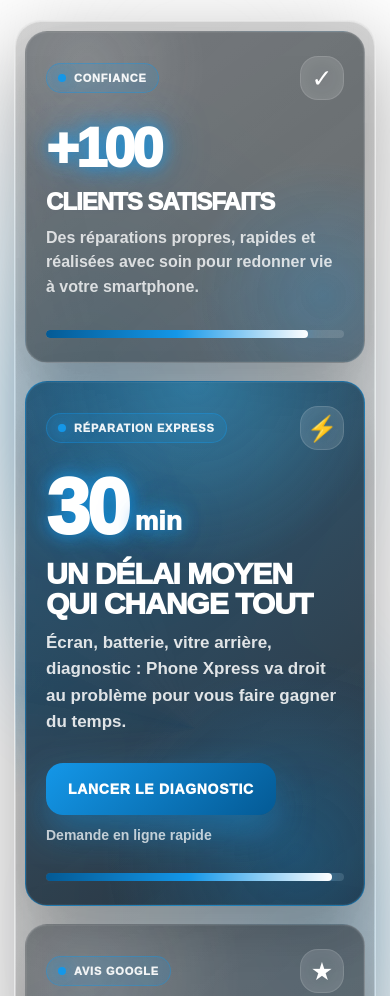
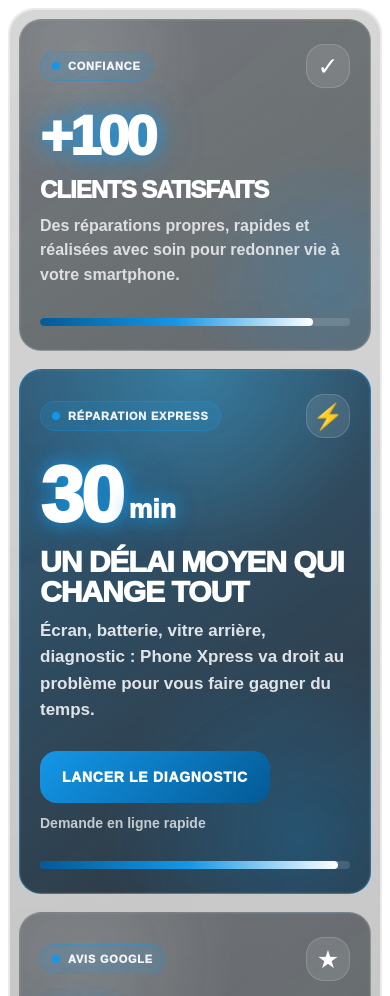
Before and after one commit to akalayonagency/PhoneXpress2, a plain HTML site: page index.html in a window 390 px wide. Shown: the top 996 px of the page. Drawn offline with Linux system fonts and the light colour scheme.

Commit message:
Update index.html

```diff
--- a/index.html
+++ b/index.html
@@ -16,20 +16,29 @@
       --glass-strong: rgba(3, 16, 28, 0.72);
     }
 
-    * { box-sizing: border-box; }
+    * {
+      box-sizing: border-box;
+    }
 
-    html, body {
+    html,
+    body {
       margin: 0;
       width: 100%;
       min-height: 100%;
       background: transparent;
       color: var(--white);
       font-family: Arial, Helvetica, sans-serif;
-      overflow-x: hidden;
+      overflow: hidden;
+      scrollbar-width: none;
+    }
+
+    html::-webkit-scrollbar,
+    body::-webkit-scrollbar {
+      display: none;
     }
 
     body {
-      padding: 26px 12px;
+      padding: 0;
     }
 
     .px-experience {
@@ -39,30 +48,20 @@
       padding: 18px;
       background: transparent;
       isolation: isolate;
-    }
-
-    .px-bg-aura {
-      position: absolute;
-      inset: -8% 0;
-      z-index: -4;
-      background:
-        radial-gradient(circle at 16% 32%, rgba(20,151,232,0.36), transparent 28%),
-        radial-gradient(circle at 50% 12%, rgba(255,255,255,0.13), transparent 23%),
-        radial-gradient(circle at 88% 62%, rgba(20,151,232,0.31), transparent 29%);
-      filter: blur(34px);
-      animation: auraMove 7s ease-in-out infinite alternate;
+      overflow: hidden;
     }
 
     .px-tech-grid {
       position: absolute;
-      inset: 0;
-      z-index: -3;
-      opacity: 0.14;
+      inset: 18px;
+      z-index: -1;
+      opacity: 0.10;
       background-image:
         linear-gradient(rgba(255,255,255,0.14) 1px, transparent 1px),
         linear-gradient(90deg, rgba(255,255,255,0.14) 1px, transparent 1px);
       background-size: 58px 58px;
-      mask-image: radial-gradient(circle at center, #000 0%, transparent 72%);
+      border-radius: 36px;
+      pointer-events: none;
     }
 
     .px-shell {
@@ -74,20 +73,7 @@
         linear-gradient(135deg, rgba(255,255,255,0.14), rgba(255,255,255,0.035)),
         rgba(0,0,0,0.10);
       border: 1px solid rgba(255,255,255,0.15);
-      box-shadow:
-        0 28px 90px rgba(0,0,0,0.34),
-        inset 0 0 0 1px rgba(255,255,255,0.05);
       backdrop-filter: blur(16px);
-    }
-
-    .px-shell::before {
-      content: "";
-      position: absolute;
-      inset: -60%;
-      background: conic-gradient(from 120deg, transparent, rgba(20,151,232,0.26), rgba(255,255,255,0.18), transparent 28%);
-      animation: spinLight 14s linear infinite;
-      pointer-events: none;
-      opacity: 0.7;
     }
 
     .px-shell::after {
@@ -120,25 +106,24 @@
         linear-gradient(145deg, rgba(255,255,255,0.10), rgba(255,255,255,0.02)),
         var(--glass);
       border: 1px solid rgba(255,255,255,0.16);
-      box-shadow:
-        0 22px 62px rgba(0,0,0,0.28),
-        inset 0 0 0 1px rgba(255,255,255,0.05);
+      box-shadow: inset 0 0 0 1px rgba(255,255,255,0.05);
       transform: translateY(18px);
       opacity: 0;
       animation: cardIn 0.9s cubic-bezier(.2,.8,.2,1) forwards;
-      transition: transform .35s ease, box-shadow .35s ease, border-color .35s ease;
+      transition: transform .35s ease, border-color .35s ease;
     }
 
-    .px-card:nth-child(2) { animation-delay: .12s; }
-    .px-card:nth-child(3) { animation-delay: .24s; }
+    .px-card:nth-child(2) {
+      animation-delay: .12s;
+    }
+
+    .px-card:nth-child(3) {
+      animation-delay: .24s;
+    }
 
     .px-card:hover {
-      transform: translateY(-7px) scale(1.01);
+      transform: translateY(-4px);
       border-color: rgba(20,151,232,0.52);
-      box-shadow:
-        0 34px 82px rgba(0,0,0,0.44),
-        0 0 48px rgba(20,151,232,0.24),
-        inset 0 0 0 1px rgba(255,255,255,0.08);
     }
 
     .px-card::before {
@@ -149,14 +134,20 @@
       width: 110%;
       height: 240%;
       transform: rotate(18deg);
-      background: linear-gradient(90deg, transparent, rgba(255,255,255,0.16), rgba(20,151,232,0.34), transparent);
+      background: linear-gradient(
+        90deg,
+        transparent,
+        rgba(255,255,255,0.14),
+        rgba(20,151,232,0.25),
+        transparent
+      );
       animation: lightSweep 5.5s ease-in-out infinite;
       pointer-events: none;
     }
 
     .px-main {
       min-height: 420px;
-      padding: 34px 34px;
+      padding: 34px;
       background:
         radial-gradient(circle at 50% 0%, rgba(68,199,255,0.34), transparent 35%),
         radial-gradient(circle at 80% 90%, rgba(20,151,232,0.28), transparent 36%),
@@ -177,7 +168,6 @@
       display: inline-flex;
       align-items: center;
       gap: 8px;
-      max-width: 100%;
       padding: 9px 13px;
       border-radius: 999px;
       background: rgba(20,151,232,0.15);
@@ -193,10 +183,8 @@
     .px-dot {
       width: 8px;
       height: 8px;
-      flex: 0 0 8px;
       border-radius: 50%;
       background: var(--blue);
-      box-shadow: 0 0 15px var(--blue);
     }
 
     .px-icon {
@@ -209,7 +197,6 @@
       background: rgba(255,255,255,0.10);
       border: 1px solid rgba(255,255,255,0.15);
       font-size: 25px;
-      box-shadow: inset 0 0 22px rgba(255,255,255,0.06);
     }
 
     .px-number {
@@ -240,14 +227,11 @@
 
     .px-title {
       margin: 0 0 12px;
-      max-width: 100%;
       font-size: clamp(24px, 2.5vw, 34px);
       line-height: 0.98;
       letter-spacing: -1px;
       text-transform: uppercase;
       font-weight: 1000;
-      overflow-wrap: normal;
-      word-break: normal;
     }
 
     .px-main .px-title {
@@ -283,7 +267,6 @@
       width: var(--w);
       border-radius: inherit;
       background: linear-gradient(90deg, var(--blue-deep), var(--blue), #fff);
-      box-shadow: 0 0 18px rgba(20,151,232,0.8);
       transform-origin: left;
       animation: progressGrow 1.4s ease both;
     }
@@ -310,13 +293,11 @@
       font-weight: 1000;
       letter-spacing: 0.7px;
       text-transform: uppercase;
-      box-shadow: 0 18px 38px rgba(20,151,232,0.42);
-      transition: transform .22s ease, box-shadow .22s ease;
+      transition: transform .22s ease;
     }
 
     .px-button:hover {
       transform: translateY(-3px);
-      box-shadow: 0 25px 52px rgba(20,151,232,0.62);
     }
 
     .px-ghost {
@@ -332,7 +313,6 @@
       color: var(--blue);
       font-size: 23px;
       letter-spacing: 1px;
-      text-shadow: 0 0 16px rgba(20,151,232,0.85);
     }
 
     .px-review-box {
@@ -343,8 +323,7 @@
       max-height: 152px;
       overflow: hidden;
       border-radius: 20px;
-      background:
-        linear-gradient(180deg, rgba(255,255,255,0.09), rgba(255,255,255,0.03));
+      background: linear-gradient(180deg, rgba(255,255,255,0.09), rgba(255,255,255,0.03));
       border: 1px solid rgba(255,255,255,0.14);
     }
 
@@ -359,45 +338,45 @@
       pointer-events: none;
     }
 
-    .px-watermark {
-      position: absolute;
-      right: 20px;
-      bottom: 12px;
-      color: rgba(255,255,255,0.13);
-      font-size: 70px;
-      line-height: 1;
-      font-weight: 1000;
-      letter-spacing: -4px;
-      pointer-events: none;
-    }
-
-    .px-main .px-watermark { font-size: 82px; }
-
-    @keyframes auraMove {
-      from { transform: scale(.98) translateY(4px); opacity: .78; }
-      to { transform: scale(1.035) translateY(-6px); opacity: 1; }
-    }
-
-    @keyframes spinLight {
-      to { transform: rotate(360deg); }
-    }
-
     @keyframes cardIn {
-      to { transform: translateY(0); opacity: 1; }
+      to {
+        transform: translateY(0);
+        opacity: 1;
+      }
     }
 
     @keyframes lightSweep {
-      0%, 38% { transform: translateX(-28%) rotate(18deg); opacity: 0; }
-      50% { opacity: 1; }
-      72%, 100% { transform: translateX(150%) rotate(18deg); opacity: 0; }
+      0%, 38% {
+        transform: translateX(-28%) rotate(18deg);
+        opacity: 0;
+      }
+
+      50% {
+        opacity: 1;
+      }
+
+      72%, 100% {
+        transform: translateX(150%) rotate(18deg);
+        opacity: 0;
+      }
     }
 
     @keyframes progressGrow {
-      from { transform: scaleX(0); }
-      to { transform: scaleX(1); }
+      from {
+        transform: scaleX(0);
+      }
+
+      to {
+        transform: scaleX(1);
+      }
     }
 
     @media (max-width: 1050px) {
+      html,
+      body {
+        overflow-y: auto;
+      }
+
       .px-content {
         grid-template-columns: 1fr;
       }
@@ -406,86 +385,150 @@
       .px-main {
         min-height: auto;
       }
-
-      .px-bottom-strip {
-        grid-template-columns: repeat(2, 1fr);
-      }
     }
 
     @media (max-width: 560px) {
-      body { padding: 14px 8px; }
-      .px-experience { padding: 6px; }
-      .px-shell { padding: 10px; border-radius: 26px; }
-      .px-shell::after { border-radius: 25px; }
-      .px-card, .px-main { padding: 24px 20px; border-radius: 22px; }
-      .px-head { margin-bottom: 24px; }
-      .px-icon { width: 44px; height: 44px; flex-basis: 44px; }
-      .px-pill { font-size: 11px; padding: 8px 11px; }
-      .px-number { letter-spacing: -3px; }
-      .px-bottom-strip { grid-template-columns: 1fr; }
-      .px-watermark { font-size: 54px; }
+      .px-experience {
+        padding: 8px;
+      }
+
+      .px-shell {
+        padding: 10px;
+        border-radius: 26px;
+      }
+
+      .px-shell::after {
+        border-radius: 25px;
+      }
+
+      .px-card,
+      .px-main {
+        padding: 24px 20px;
+        border-radius: 22px;
+      }
+
+      .px-head {
+        margin-bottom: 24px;
+      }
+
+      .px-icon {
+        width: 44px;
+        height: 44px;
+        flex-basis: 44px;
+      }
+
+      .px-pill {
+        font-size: 11px;
+        padding: 8px 11px;
+      }
+
+      .px-number {
+        letter-spacing: -3px;
+      }
     }
   </style>
 </head>
 
 <body>
   <main class="px-experience">
-    <div class="px-bg-aura"></div>
     <div class="px-tech-grid"></div>
 
     <section class="px-shell" aria-label="Avantages Phone Xpress">
       <div class="px-content">
+
         <article class="px-card">
           <div class="px-head">
-            <span class="px-pill"><span class="px-dot"></span> Confiance</span>
+            <span class="px-pill">
+              <span class="px-dot"></span>
+              Confiance
+            </span>
             <div class="px-icon">✓</div>
           </div>
 
-          <div class="px-number" data-target="100">+100</div>
+          <div class="px-number">+100</div>
           <h2 class="px-title">Clients satisfaits</h2>
-          <p class="px-text">Des réparations propres, rapides et réalisées avec soin pour redonner vie à votre smartphone.</p>
-          <div class="px-progress"><span style="--w:88%"></span></div>
+          <p class="px-text">
+            Des réparations propres, rapides et réalisées avec soin pour redonner vie à votre smartphone.
+          </p>
 
+          <div class="px-progress">
+            <span style="--w:88%"></span>
+          </div>
         </article>
 
         <article class="px-card px-main">
           <div class="px-head">
-            <span class="px-pill"><span class="px-dot"></span> Réparation express</span>
+            <span class="px-pill">
+              <span class="px-dot"></span>
+              Réparation express
+            </span>
             <div class="px-icon">⚡</div>
           </div>
 
-          <div class="px-number">30<small>min</small></div>
+          <div class="px-number">
+            30<small>min</small>
+          </div>
+
           <h2 class="px-title">Un délai moyen qui change tout</h2>
-          <p class="px-text">Écran, batterie, vitre arrière, diagnostic : Phone Xpress va droit au problème pour vous faire gagner du temps.</p>
+
+          <p class="px-text">
+            Écran, batterie, vitre arrière, diagnostic : Phone Xpress va droit au problème pour vous faire gagner du temps.
+          </p>
 
           <div class="px-cta">
-            <a class="px-button" href="https://phonexpress.odoo.com/demande-de-devis" target="_blank" rel="noopener">Lancer le diagnostic</a>
+            <a
+              class="px-button"
+              href="https://phonexpress.odoo.com/demande-de-devis"
+              target="_blank"
+              rel="noopener"
+            >
+              Lancer le diagnostic
+            </a>
+
             <span class="px-ghost">Demande en ligne rapide</span>
           </div>
 
-          <div class="px-progress"><span style="--w:96%"></span></div>
-
+          <div class="px-progress">
+            <span style="--w:96%"></span>
+          </div>
         </article>
 
         <article class="px-card">
           <div class="px-head">
-            <span class="px-pill"><span class="px-dot"></span> Avis Google</span>
+            <span class="px-pill">
+              <span class="px-dot"></span>
+              Avis Google
+            </span>
             <div class="px-icon">★</div>
           </div>
 
-          <div class="px-number">4.7<small>/5</small></div>
+          <div class="px-number">
+            4.7<small>/5</small>
+          </div>
+
           <h2 class="px-title">Ils nous recommandent</h2>
-          <p class="px-text">Plus de 120 avis clients : la preuve sociale qui rassure avant même la prise de contact.</p>
+
+          <p class="px-text">
+            Plus de 120 avis clients : la preuve sociale qui rassure avant même la prise de contact.
+          </p>
 
           <div class="px-stars" aria-label="Note Google 4.7 sur 5">
-            <span>★</span><span>★</span><span>★</span><span>★</span><span>★</span>
+            <span>★</span>
+            <span>★</span>
+            <span>★</span>
+            <span>★</span>
+            <span>★</span>
           </div>
 
           <div class="px-review-box">
             <script src="https://elfsightcdn.com/platform.js" async></script>
-            <div class="elfsight-app-5f89ed93-18d6-45b4-9700-fc37cce6187b" data-elfsight-app-lazy></div>
+            <div
+              class="elfsight-app-5f89ed93-18d6-45b4-9700-fc37cce6187b"
+              data-elfsight-app-lazy
+            ></div>
           </div>
         </article>
+
       </div>
     </section>
   </main>
```
